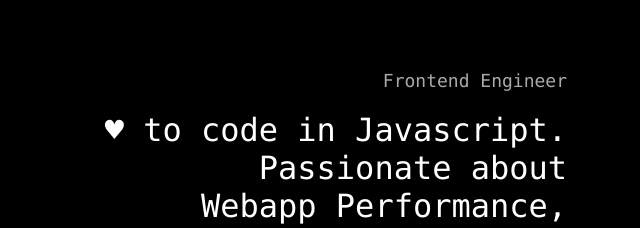
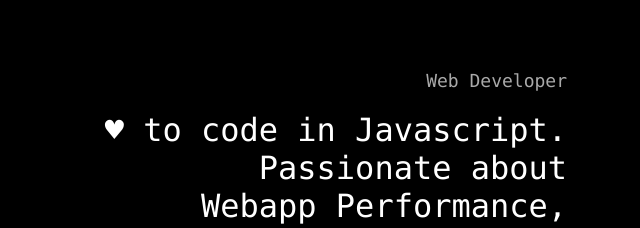
Before and after one commit to IsmailRubad/ismail.me, a plain HTML site: page index.html in a window 1280 px wide. Shown: the part 261-489 px from the top of the page, 640-1280 px from the left. Drawn offline with nearby package versions, Linux system fonts and the light colour scheme.

Commit message:
Update index.html

```diff
--- a/index.html
+++ b/index.html
@@ -36,7 +36,7 @@
 				</div>
 				<div class="summary">
 					<div class="small_text">
-						<span>Frontend Engineer</span>
+						<span>Web Developer</span>
 					</div>
 					<div>
 						<p>&#9829 to code in Javascript.<br>
```
